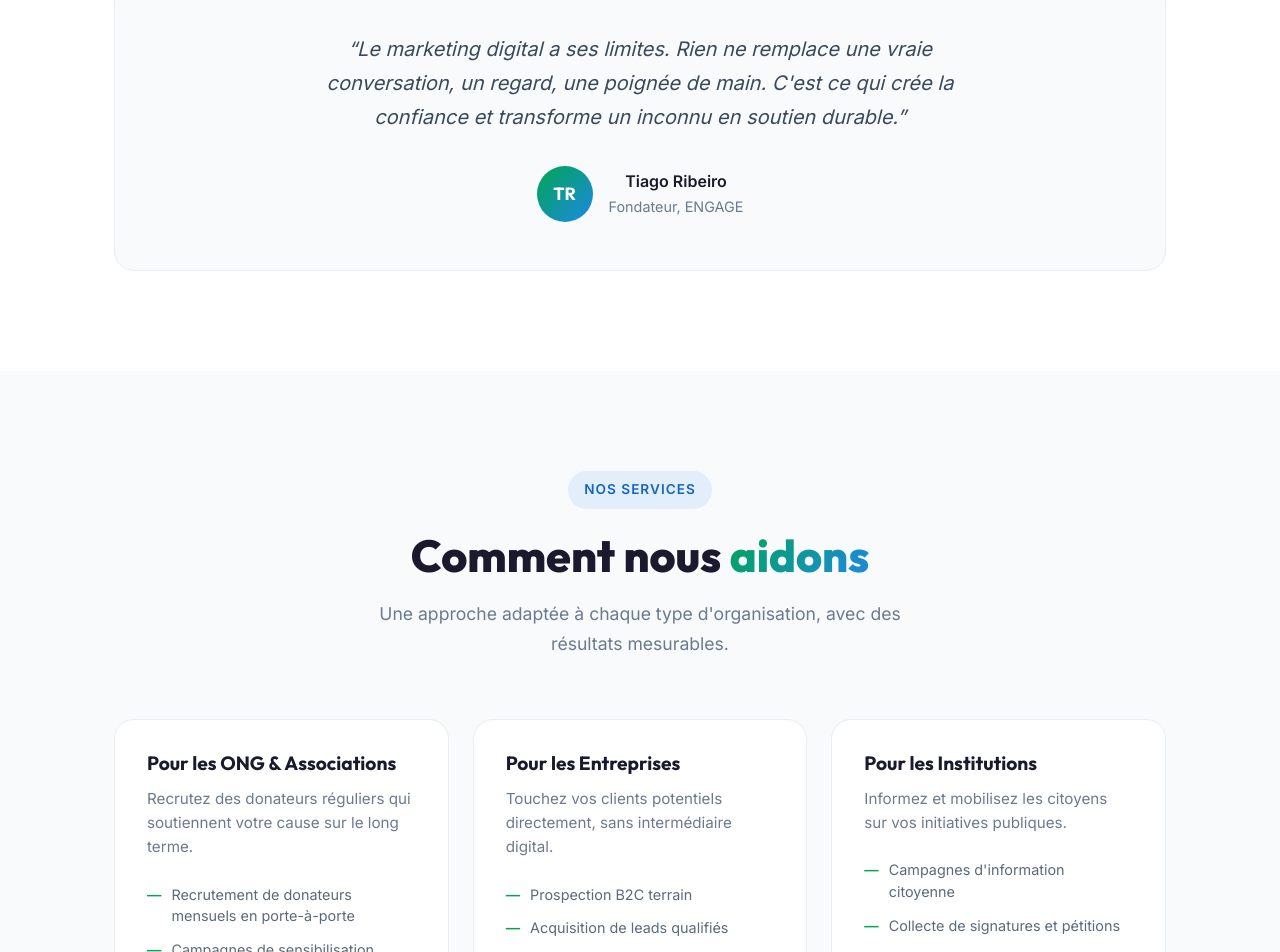
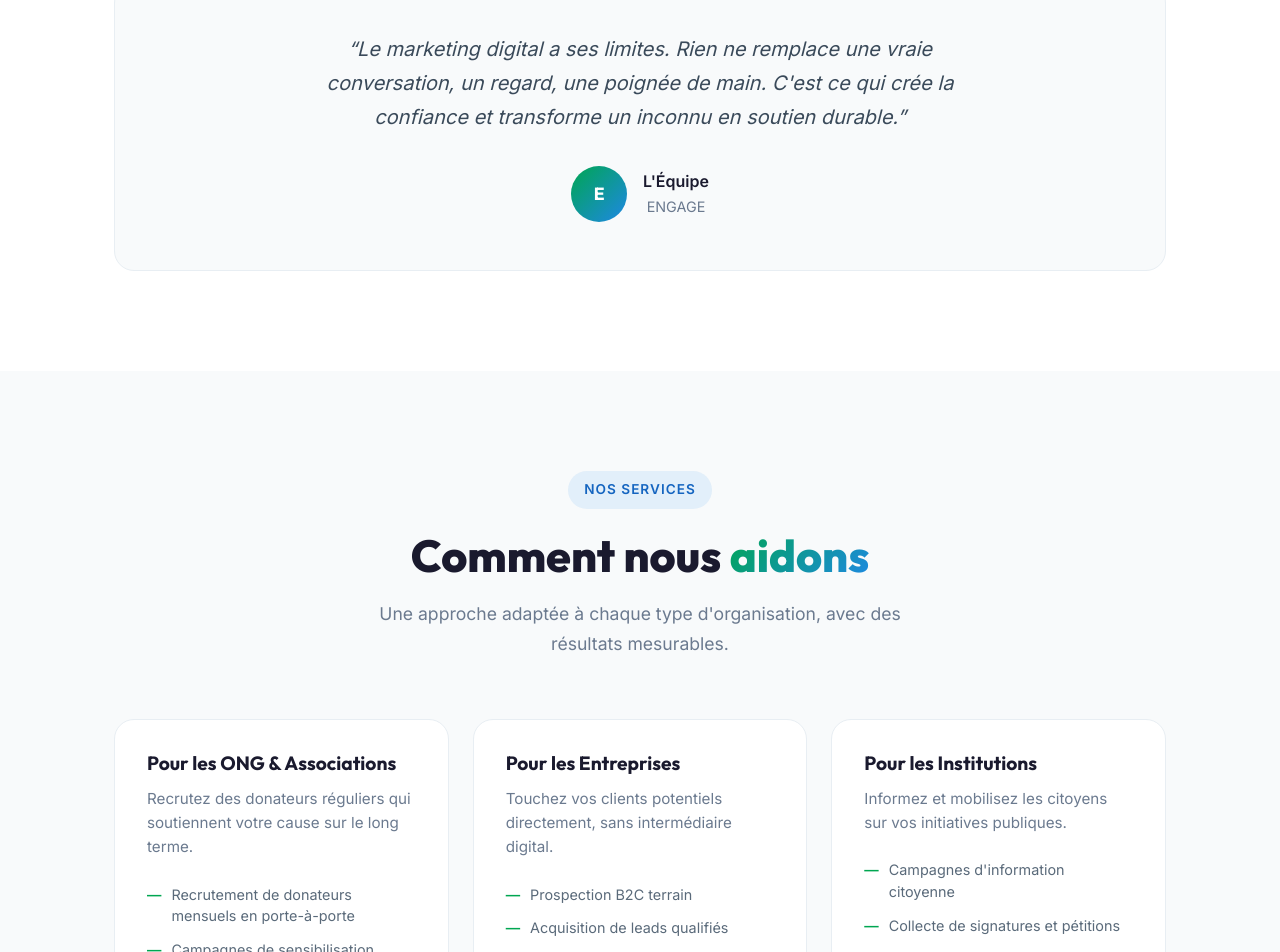
Before and after one commit to Food-order-lu/engage, a Next.js app: page /engage/ in a window 1280 px wide. Shown: the part 1878-2830 px from the top of the page. Built offline with nearby package versions, Linux system fonts and the light colour scheme.

Commit message:
Remove founder name Tiago Ribeiro as requested

```diff
--- a/src/components/About/About.tsx
+++ b/src/components/About/About.tsx
@@ -90,11 +90,11 @@ const About = () => {
                         </blockquote>
                         <div className={styles.founderInfo}>
                             <div className={styles.founderAvatar}>
-                                <span>TR</span>
+                                <span>E</span>
                             </div>
                             <div>
-                                <strong className={styles.founderName}>Tiago Ribeiro</strong>
-                                <p className={styles.founderRole}>Fondateur, ENGAGE</p>
+                                <strong className={styles.founderName}>L&apos;Équipe</strong>
+                                <p className={styles.founderRole}>ENGAGE</p>
                             </div>
                         </div>
                     </div>
```
